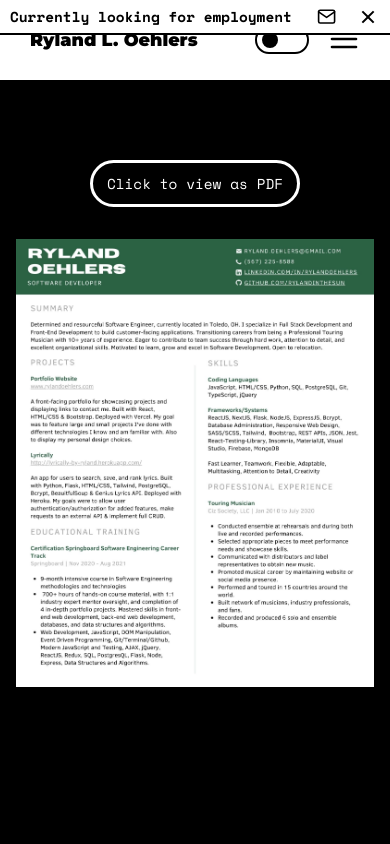
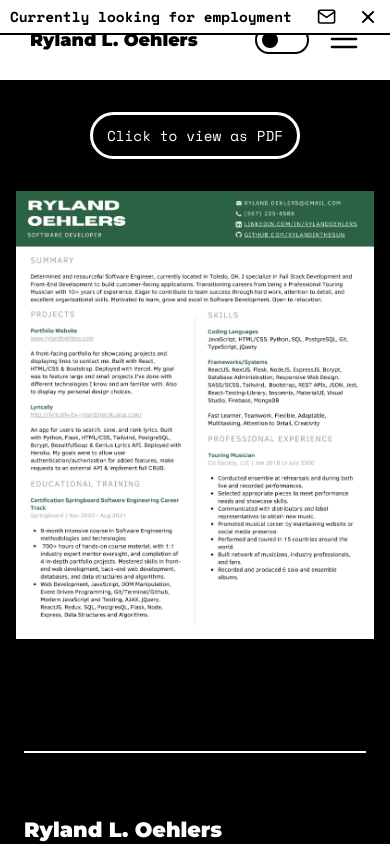
Before and after one commit to rylandinthesun/new-portfolio-site, a Next.js app: page /resume in a window 390 px wide. Shown: the top 844 px of the page. Built offline with nearby package versions, Linux system fonts and the light colour scheme.

Commit message:
margin fix

```diff
--- a/styles/AboutPage.module.css
+++ b/styles/AboutPage.module.css
@@ -7,7 +7,7 @@
 
 .main {
 	width: 100%;
-	margin: 1rem 0 5rem 0;
+	margin: 0 0 5rem 0;
 	padding: 0 3rem;
 	display: flex;
 	flex-direction: column;
@@ -42,7 +42,7 @@
 @media only screen and (max-width: 865px) {
 	.main {
 		padding: 0 1rem;
-		margin: 5rem 0 5rem 0;
+		margin: 3rem 0 5rem 0;
 	}
 
 	.main h4 {
--- a/styles/Home.module.css
+++ b/styles/Home.module.css
@@ -8,7 +8,7 @@
 
 .main {
 	width: 100%;
-	margin-top: 5rem;
+	margin-top: 3rem;
 	padding: 0 3rem;
 	display: flex;
 	justify-content: space-between;
@@ -151,7 +151,7 @@
 .projects {
 	width: 100%;
 	padding: 0 3rem;
-	margin-top: 1rem;
+	margin-top: 2rem;
 	display: flex;
 	flex-direction: column;
 }
--- a/styles/ProjectPage.module.css
+++ b/styles/ProjectPage.module.css
@@ -9,7 +9,7 @@
 
 @media only screen and (max-width: 865px) {
 	.main {
-		margin: 8rem 0 5rem 0;
+		margin: 5rem 0 5rem 0;
 		padding: 0 1rem;
 	}
 }
--- a/styles/ResumePage.module.css
+++ b/styles/ResumePage.module.css
@@ -35,7 +35,7 @@
 
 @media only screen and (max-width: 865px) {
 	.main {
-		margin: 8rem 0;
+		margin: 5rem 0;
 	}
 }
 
```
